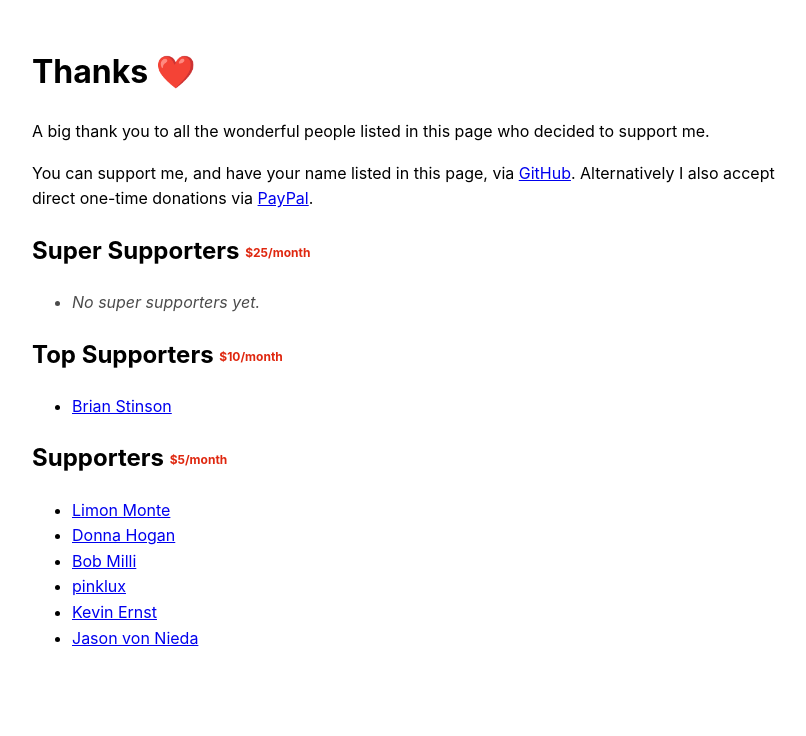
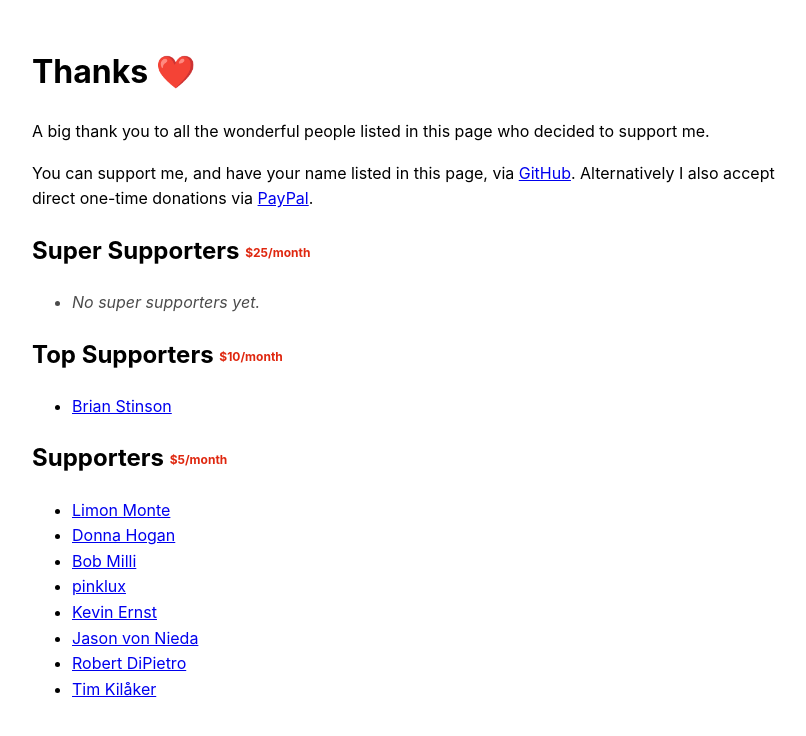
Before and after one commit to fabiospampinato/website, a Next.js app: page /thanks in a window 1280 px wide. Shown: the top 736 px of the page, without its empty margins (233-1039 px from the left). Built offline with nearby package versions, Linux system fonts and the light colour scheme.

Commit message:
Thanks: updated

```diff
--- a/pages/thanks.tsx
+++ b/pages/thanks.tsx
@@ -29,6 +29,10 @@ const Thanks = () => (
       {/* <li><a href="https://github.com/Danmou">Daniel Mouritzen</a></li> */}
       <li><a href="https://github.com/vonnieda">Jason von Nieda</a></li>
       {/* <li><a href="https://github.com/petebrooks">Pete Brooks</a></li> */}
+      <li><a href="https://github.com/rdipietro">Robert DiPietro</a></li>
+      {/* <li><a href="https://github.com/ColinNg">Colin Ng</a></li> */}
+      <li><a href="https://github.com/tkilaker">Tim Kilåker</a></li>
+      {/* <li><a href="https://github.com/vinaysb">Vinay Bharadhwaj</a></li> */}
     </ul>
   </Layout>
 );
```
